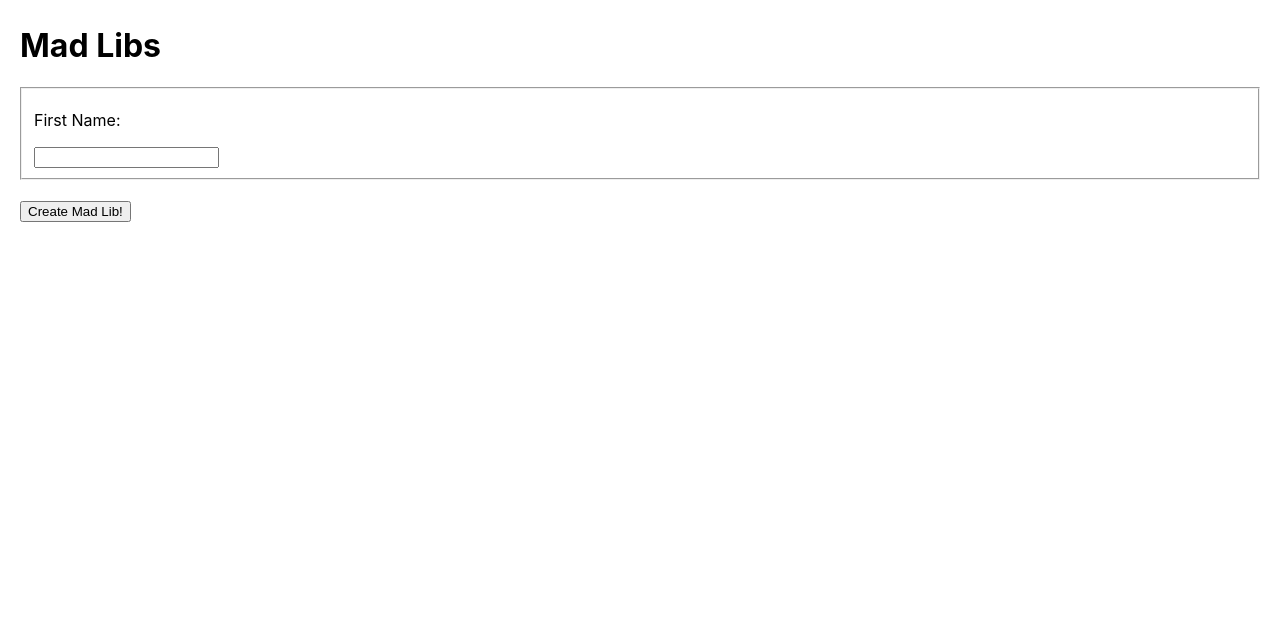
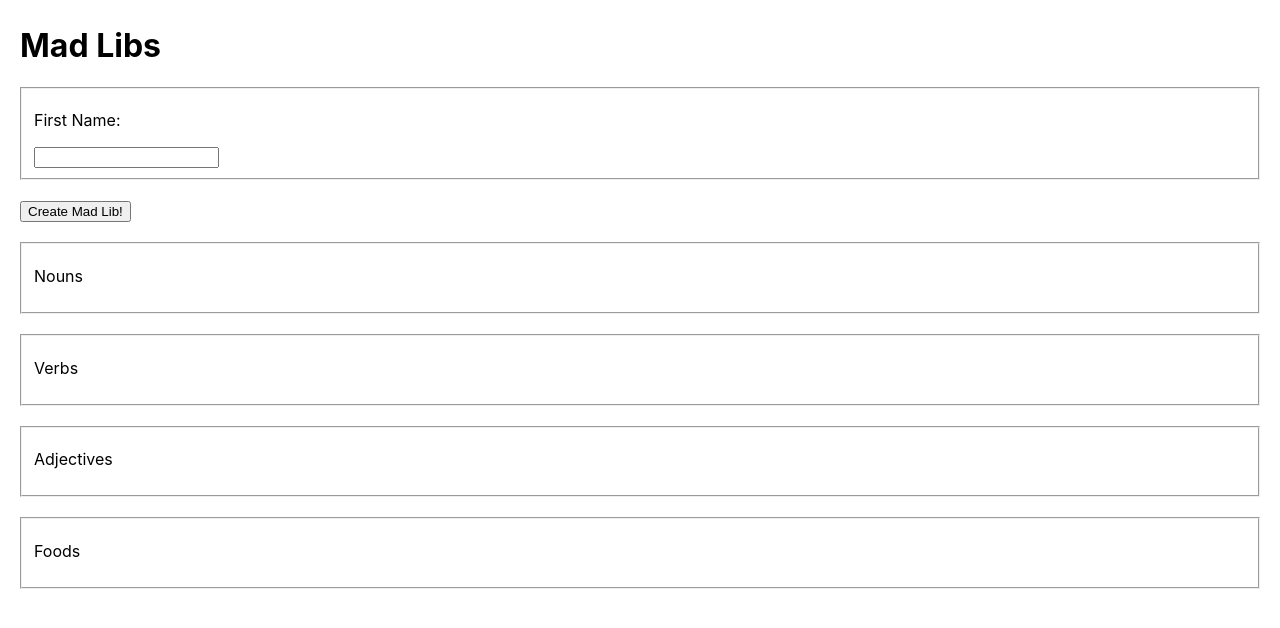
Before and after one commit to LawrenceELee/madlibs, a React (Create React App) app: page / in a window 1280 px wide. Shown: the top 628 px of the page. Built offline with nearby package versions, Linux system fonts and the light colour scheme.

Commit message:
feat: Add skeleton for the nouns, verbs, adjectives, and foods.

```diff
--- a/src/App.js
+++ b/src/App.js
@@ -45,6 +45,7 @@ function App() {
 	return (
 			<div className="everything">
 			<h1>Mad Libs</h1>
+
 			<form onSubmit={handleSubmit}>
 				<fieldset>
 					<label>
@@ -53,6 +54,31 @@ function App() {
 					</label>
 				</fieldset>
 				<button type="submit">Create Mad Lib!</button>
+
+				<fieldset>
+					<label>
+						<p>Nouns</p>
+					</label>
+				</fieldset>
+
+				<fieldset>
+					<label>
+						<p>Verbs</p>
+					</label>
+				</fieldset>
+
+				<fieldset>
+					<label>
+						<p>Adjectives</p>
+					</label>
+				</fieldset>
+
+				<fieldset>
+					<label>
+						<p>Foods</p>
+					</label>
+				</fieldset>
+
 			</form>
 
 			{/*conditionally display message when submitting*/}
```
